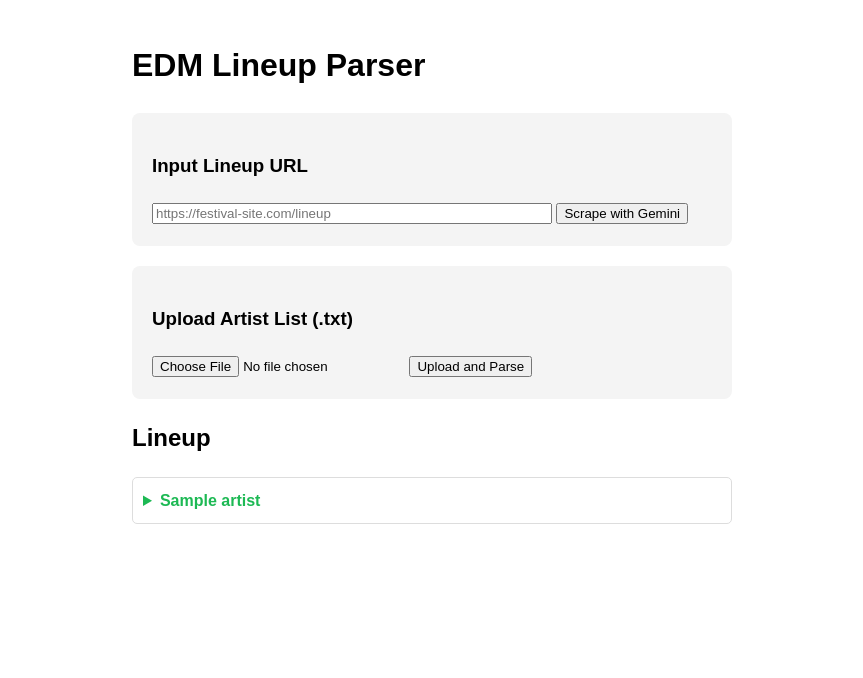
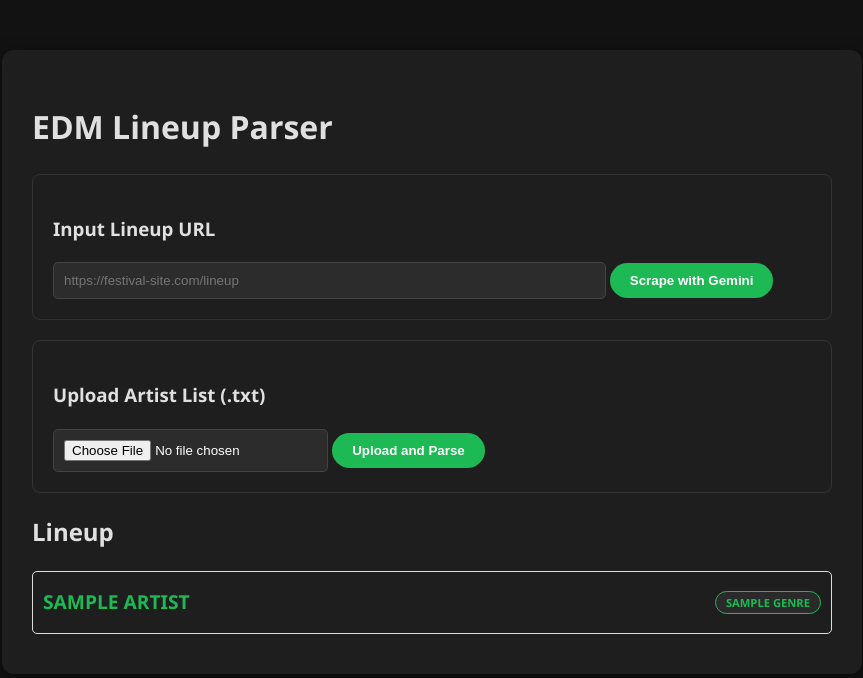
Before and after one commit to nathan-j-lee/edm_spotipy_project, a Flask app: template templates/index.html in a window 1280 px wide. Shown: the top 678 px of the page, without its empty margins (208-1071 px from the left). Run offline with Flask 3, Linux system fonts and the light colour scheme; the template is opened without the code that fills it: most values are stand-ins (such as "Sample title", 1, 10 or a date in 2020).

Commit message:
Add genres to each artist and speed up load times using threads

```diff
--- a/main.py
+++ b/main.py
@@ -1,7 +1,9 @@
+import time
+
 from flask import Flask, render_template, request, redirect, url_for, jsonify
 import os
 from werkzeug.utils import secure_filename
-
+from concurrent.futures import ThreadPoolExecutor
 
 from get_songlist import get_artist_list
 from ai_utils import extract_lineup_with_ai
@@ -48,32 +50,31 @@ def upload_file():
         filepath = os.path.join(app.config['UPLOAD_FOLDER'], filename)
         file.save(filepath)
 
-        # Parse the file immediately after saving
-        artists = []
+        raw_names = []
         with open(filepath, 'r') as f:
             content = f.read()
-            # Replace newlines with commas so we can split everything at once
-            # This handles: "Artist A, Artist B" AND "Artist A\nArtist B"
-            raw_list = content.replace('\n', ',').split(',')
-            # Clean up whitespace and ignore empty entries
-            artists = [name.strip() for name in raw_list if name.strip()]
-        return render_template('index.html', artists=artists)
+            # Clean up names from file
+            raw_names = [name.strip() for name in content.replace('\n', ',').split(',') if name.strip()]
+
+        from get_songlist import get_artist_genres
+
+        # Define a helper function to process a single artist
+        def process_artist(name):
+            genres = get_artist_genres(name)
+            time.sleep(0.1)
+            return {
+                'name': name,
+                'genres': genres
+            }
+
+        # Threading Logic: max_workers=5 means 5 requests happen at once
+        with ThreadPoolExecutor(max_workers=5) as executor:
+            # .map maintains the order of the list
+            enriched_artists = list(executor.map(process_artist, raw_names))
+
+        return render_template('index.html', artists=enriched_artists)
+
     return "List was empty"
-
-"""
-        # Start sending artists to Spotipy
-        if artists:
-            # Simple: Take first artist from list
-            #test_artist = artists[:1]
-
-            artist_map = get_artist_list(artists)
-
-            return render_template('index.html',
-                                   artist_map = artist_map,
-                                   filename = filename)
-"""
-
-
 
 
 # Lazy load artist names rather than load every popular song
@@ -89,16 +90,35 @@ def get_songs(artist_name):
     return jsonify({"artist": artist_name, "tracks": tracks})
 
 
-# Use Gemini to scrape lineup from given URL
+from concurrent.futures import ThreadPoolExecutor
+
+# ... (other routes) ...
+
 @app.route('/scrape', methods=['POST'])
 def scrape_from_url():
     url = request.form.get('lineup_url')
     if not url:
         return redirect(url_for('home'))
 
-    artists = extract_lineup_with_ai(url)
+    # 1. Get the raw list of names from Gemini
+    raw_names = extract_lineup_with_ai(url)
 
-    return render_template('index.html', artists=artists, url=url)
+    from get_songlist import get_artist_genres
+
+    # 2. Reuse our helper for enrichment
+    def process_artist(name):
+        genres = get_artist_genres(name)
+        return {
+            'name': name,
+            'genres': genres
+        }
+
+    # 3. Use threading to fetch genres quickly
+    # Keeping max_workers at 5 to avoid those EDC rate limits!
+    with ThreadPoolExecutor(max_workers=5) as executor:
+        enriched_artists = list(executor.map(process_artist, raw_names))
+
+    return render_template('index.html', artists=enriched_artists, url=url)
 
 if __name__ == '__main__':
     app.run(debug=True)
--- /dev/null
+++ b/static/style.css
@@ -0,0 +1,208 @@
+body {
+    font-family: sans-serif;
+    margin: 40px;
+    line-height: 1.6;
+}
+
+.container {
+    max-width: 600px;
+    margin: auto;
+}
+
+/* ADDED: Styling for the URL section to match the upload section */
+.url-section, .upload-section {
+    background-color: #1e1e1e; /* Match the container depth */
+    border: 1px solid #333;    /* Subtle border instead of white box */
+    padding: 20px;
+    margin-bottom: 20px;
+    border-radius: 8px;
+}
+
+ul {
+    list-style-type: none;
+    padding: 0;
+}
+
+li {
+    background: #eee;
+    margin: 5px 0;
+    padding: 10px;
+    border-radius: 4px;
+}
+
+/* The overlay background */
+#loading-overlay {
+    position: fixed;
+    display: none;
+    /* Hidden by default */
+    width: 100%;
+    height: 100%;
+    top: 0;
+    left: 0;
+    right: 0;
+    bottom: 0;
+    background-color: rgba(0, 0, 0, 0.8);
+    z-index: 9999;
+    color: white;
+    text-align: center;
+    padding-top: 20%;
+    font-family: sans-serif;
+}
+
+/* General Page Background */
+body {
+    background-color: #121212; /* A soft, dark charcoal */
+    color: #e0e0e0;           /* Off-white text for better readability */
+    font-family: 'Segoe UI', Tahoma, Geneva, Verdana, sans-serif;
+    margin: 0;
+    padding: 0;
+}
+
+.container {
+    max-width: 800px;
+    margin: 50px auto;
+    background-color: #1e1e1e; /* Slightly lighter than the body to create depth */
+    padding: 30px;
+    border-radius: 12px;
+    box-shadow: 0 4px 15px rgba(0, 0, 0, 0.5);
+}
+
+/* Make your input fields look good in dark mode too */
+input[type="url"], input[type="file"] {
+    background-color: #2c2c2c;
+    border: 1px solid #444;
+    color: white;
+    padding: 10px;
+    border-radius: 5px;
+}
+
+/* Spotify Green for buttons and accents */
+button {
+    background-color: #1DB954;
+    color: white;
+    border: none;
+    padding: 10px 20px;
+    border-radius: 20px;
+    cursor: pointer;
+    font-weight: bold;
+}
+
+button:hover {
+    background-color: #1ed760;
+}
+
+/* Styling the artist entries */
+.artist-entry {
+    border-bottom: 1px solid #333;
+    padding: 15px 0;
+}
+
+summary {
+    font-size: 1.2rem;
+    cursor: pointer;
+    list-style: none; /* Removes default arrow in some browsers */
+}
+
+summary:hover {
+    color: #1DB954;
+}
+
+/* A simple CSS spinner */
+.spinner {
+    border: 8px solid #f3f3f3;
+    border-top: 8px solid #1DB954;
+    /* Spotify Green */
+    border-radius: 50%;
+    width: 60px;
+    height: 60px;
+    animation: spin 2s linear infinite;
+    margin: 20px auto;
+}
+
+@keyframes spin {
+    0% {
+        transform: rotate(0deg);
+    }
+
+    100% {
+        transform: rotate(360deg);
+    }
+}
+
+.artist-entry {
+    margin: 10px 0;
+    border: 1px solid #ddd;
+    padding: 10px;
+    border-radius: 5px;
+}
+
+summary {
+    font-weight: bold;
+    cursor: pointer;
+    color: #1DB954;
+}
+
+/* This is the container inside the <details> tag */
+.song-list {
+    background-color: #1a1a1a; /* Darker than the parent entry */
+    padding: 10px;
+    border-radius: 4px;
+    margin-top: 5px;
+}
+
+/* Target the list items specifically to remove that white/light box */
+.song-list li {
+    background-color: transparent !important; /* Forces removal of the light boxes in your screenshot */
+    color: #ffffff;      /* Bright white text for maximum readability */
+    padding: 10px;
+    margin-bottom: 2px;
+    border-bottom: 1px solid #333; /* Subtle separation */
+    list-style: none;    /* Removes bullet points */
+    font-size: 0.9rem;
+}
+
+/* Hover effect so you know which song you're looking at */
+.song-list li:hover {
+    background-color: #252525 !important;
+    color: #1DB954; /* Turns text Spotify Green on hover */
+}
+
+/* Align name and genres in the same line */
+summary {
+    display: flex;
+    justify-content: space-between;
+    align-items: center;
+    width: 100%;
+    cursor: pointer;
+    padding: 5px 0;
+}
+
+.artist-name {
+    font-size: 1.2rem;
+    font-weight: bold;
+    color: #1DB954; /* Spotify Green */
+    text-transform: uppercase;
+}
+
+.genre-container {
+    display: flex;
+    gap: 8px; /* Space between badges */
+}
+
+.genre-badge {
+    background-color: #2a2a2a;
+    color: #1DB954;
+    border: 1px solid #1DB954;
+    padding: 2px 10px;
+    border-radius: 20px;
+    font-size: 0.7rem;
+    text-transform: uppercase;
+    font-weight: bold;
+    white-space: nowrap;
+}
+
+/* For artists where Spotify has no genre data */
+.genre-badge.muted {
+    border-color: #555;
+    color: #888;
+}
--- a/templates/index.html
+++ b/templates/index.html
@@ -4,98 +4,8 @@
 <head>
     <meta charset="UTF-8">
     <title>EDM Spotipy Project - Upload</title>
-    <style>
-        body {
-            font-family: sans-serif;
-            margin: 40px;
-            line-height: 1.6;
-        }
-
-        .container {
-            max-width: 600px;
-            margin: auto;
-        }
-
-        /* ADDED: Styling for the URL section to match the upload section */
-        .url-section,
-        .upload-section {
-            background: #f4f4f4;
-            padding: 20px;
-            border-radius: 8px;
-            margin-bottom: 20px;
-        }
-
-        ul {
-            list-style-type: none;
-            padding: 0;
-        }
-
-        li {
-            background: #eee;
-            margin: 5px 0;
-            padding: 10px;
-            border-radius: 4px;
-        }
-
-        /* The overlay background */
-        #loading-overlay {
-            position: fixed;
-            display: none;
-            /* Hidden by default */
-            width: 100%;
-            height: 100%;
-            top: 0;
-            left: 0;
-            right: 0;
-            bottom: 0;
-            background-color: rgba(0, 0, 0, 0.8);
-            z-index: 9999;
-            color: white;
-            text-align: center;
-            padding-top: 20%;
-            font-family: sans-serif;
-        }
-
-        /* A simple CSS spinner */
-        .spinner {
-            border: 8px solid #f3f3f3;
-            border-top: 8px solid #1DB954;
-            /* Spotify Green */
-            border-radius: 50%;
-            width: 60px;
-            height: 60px;
-            animation: spin 2s linear infinite;
-            margin: 20px auto;
-        }
-
-        @keyframes spin {
-            0% {
-                transform: rotate(0deg);
-            }
-
-            100% {
-                transform: rotate(360deg);
-            }
-        }
-
-        .artist-entry {
-            margin: 10px 0;
-            border: 1px solid #ddd;
-            padding: 10px;
-            border-radius: 5px;
-        }
-
-        summary {
-            font-weight: bold;
-            cursor: pointer;
-            color: #1DB954;
-        }
-
-        .song-list {
-            margin-top: 10px;
-            font-size: 0.9em;
-        }
-    </style>
+    <link rel="stylesheet" href="{{ url_for('static', filename='style.css') }}">
+    <script src="{{ url_for('static', filename='script.js') }}" defer></script>
 </head>
 
 <body>
@@ -128,59 +38,33 @@
 
         {% if artists %}
         <h2>Lineup</h2>
+        <div id="lineup-container">
             {% for artist in artists %}
             <div class="artist-entry">
-            <details ontoggle="fetchSongs(this, '{{ artist }}')">
-                <summary>{{ artist }}</summary>
+                <details ontoggle="fetchSongs(this, '{{ artist.name }}')">
+                    <summary>
+                        <span class="artist-name">{{ artist.name }}</span>
+
+                        <div class="genre-container">
+                            {% if artist.genres %}
+                            {% for genre in artist.genres %}
+                            <span class="genre-badge">{{ genre }}</span>
+                            {% endfor %}
+                            {% else %}
+                            <span class="genre-badge muted">Unknown Genre</span>
+                            {% endif %}
+                        </div>
+                    </summary>
+
                     <div class="song-list">
                         <p>Loading tracks from Spotify...</p>
                     </div>
                 </details>
             </div>
             {% endfor %}
+        </div>
         {% endif %}
     </div>
-
-    <script>
-        const overlay = document.getElementById('loading-overlay');
-        const uploadForm = document.getElementById('upload-form');
-        const scrapeForm = document.getElementById('scrape-form');
-
-        // ADDED: Listener for the Scrape form
-        scrapeForm.addEventListener('submit', function () {
-            overlay.style.display = 'block';
-        });
-
-        uploadForm.addEventListener('submit', function () {
-            overlay.style.display = 'block';
-        });
-
-        function fetchSongs(detailsElement, artistName) {
-            const contentDiv = detailsElement.querySelector('.song-list');
-            if (detailsElement.open && contentDiv.getAttribute('data-loaded') !== 'true') {
-
-                fetch(`/get_songs/${encodeURIComponent(artistName)}`)
-                    .then(response => response.json())
-                    .then(data => {
-                        if (data.tracks === -1 || data.tracks.length === 0) {
-                            contentDiv.innerHTML = "<em>No tracks found.</em>";
-                        } else {
-                            let listHtml = "<ul>";
-                            data.tracks.forEach(track => {
-                                listHtml += `<li>${track}</li>`;
-                            });
-                            listHtml += "</ul>";
-                            contentDiv.innerHTML = listHtml;
-                        }
-                        contentDiv.setAttribute('data-loaded', 'true');
-                    })
-                    .catch(err => {
-                        contentDiv.innerHTML = "Error loading songs.";
-                        console.error(err);
-                    });
-            }
-        }
-    </script>
 </body>
 
 </html>
```
Also changed, not shown: get_songlist.py (+43 -79 lines), static/script.js (added, +38 -0 lines), tkinter_test.py (deleted, +0 -24 lines). Lines whose indentation alone changed are shown as unchanged.
